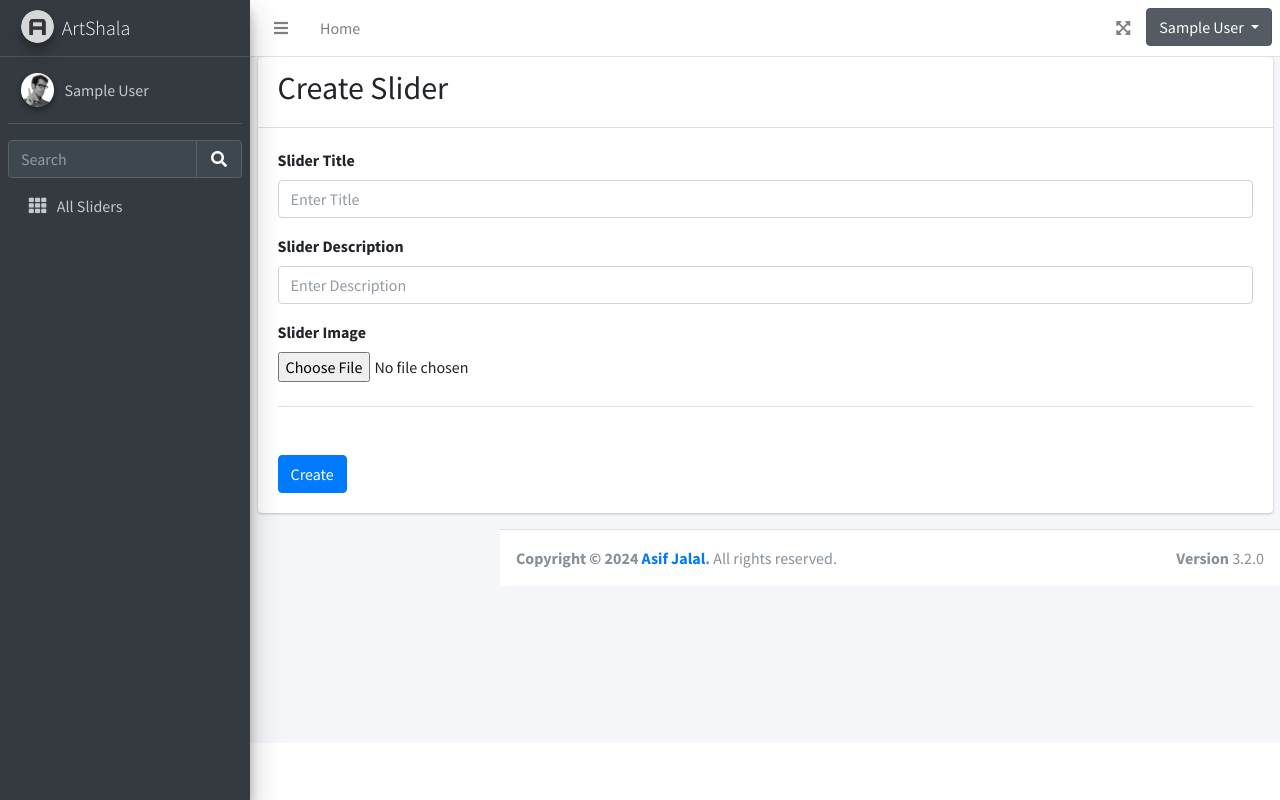
After one commit to AjAsif49/Artshala-using_laravel10, a Laravel app: page /slider/add in a window 1280 px wide. The commit adds this page. Run offline with Laravel 10, Linux system fonts and the light colour scheme; the visitor is signed in with stand-in values (Sample User, id 1); some libraries are stand-ins or nearby versions.

Commit message:
slider store

```diff
--- /dev/null
+++ b/app/Http/Controllers/SliderController.php
@@ -0,0 +1,41 @@
+<?php
+
+namespace App\Http\Controllers;
+
+use App\Models\Slider;
+use Illuminate\Support\Carbon;
+use Illuminate\Http\Request;
+
+class SliderController extends Controller
+{
+    public function Slider(){
+        $sliders = Slider::all();
+        return view('admin.slider.index', compact('sliders'));
+    }
+
+    public function AddSlider(){
+        return view('admin.slider.create');
+    }
+
+    public function StoreSlider(Request $request){
+        $slider_image = $request->file('image');
+
+        $name_generate = hexdec(uniqid());
+        $img_ext = strtolower($slider_image->getClientOriginalExtension());
+        $img_name = $name_generate.'.'.$img_ext;
+        $upload_location = 'image/slider/';
+        $last_img = $upload_location.$img_name;
+        $slider_image -> move($upload_location, $img_name);
+
+        Slider::insert([
+            'title' => $request->title,
+            'description' => $request->description,
+            'image' => $last_img,
+            'created_at' => Carbon::now()
+        ]);
+
+        return redirect()->route('home.slider')->with('success', 'Slider Inserted successfully');
+
+
+    }
+}
--- a/resources/views/admin/includes/script.blade.php
+++ b/resources/views/admin/includes/script.blade.php
@@ -29,6 +29,6 @@
 <!-- AdminLTE App -->
 <script src="{{ asset('backend/dist/js/adminlte.js') }}"></script>
 <!-- AdminLTE for demo purposes -->
-<script src="{{ asset('backend/dist/js/demo.js') }}"></script>
+{{-- <script src="{{ asset('backend/dist/js/demo.js') }}"></script> --}}
 <!-- AdminLTE dashboard demo (This is only for demo purposes) -->
 <script src="{{ asset('backend/dist/js/pages/dashboard.js') }}"></script>
--- a/resources/views/admin/includes/sidebar.blade.php
+++ b/resources/views/admin/includes/sidebar.blade.php
@@ -37,10 +37,10 @@
                with font-awesome or any other icon font library -->
 
           <li class="nav-item">
-            <a href="" class="nav-link {{ request()->routeIs('home.about') ? 'active':'' }}">
+            <a href="{{ route('home.slider') }}" class="nav-link {{ request()->routeIs('home.slider') ? 'active':'' }}">
               <i class="nav-icon fas fa-th"></i>
               <p>
-                About Us
+                All Sliders
               </p>
             </a>
           </li>
--- /dev/null
+++ b/resources/views/admin/slider/create.blade.php
@@ -0,0 +1,34 @@
+@extends('admin.index')
+
+@section('content')
+
+<div class="col-lg-12">
+    <div class="card card-default">
+        <div class="card-header card-header-border-bottom">
+            <h2>Create Slider</h2>
+        </div>
+        <div class="card-body">
+        <form action="{{ route('store.slider') }}" method="POST" enctype="multipart/form-data">
+            @csrf
+                <div class="form-group">
+                    <label for="exampleFormControlInput1">Slider Title</label>
+                    <input type="text" name='title' class="form-control" id="exampleFormControlInput1" placeholder="Enter Title">
+                </div>
+
+                <div class="form-group">
+                    <label for="exampleFormControlInput1">Slider Description</label>
+                    <input type="text" name='description' class="form-control" id="exampleFormControlInput1" placeholder="Enter Description">
+                </div>
+
+                <div class="form-group">
+                    <label for="exampleFormControlFile1">Slider Image</label>
+                    <input type="file" name='image' class="form-control-file" id="exampleFormControlFile1">
+                </div>
+                <div class="form-footer pt-4 pt-5 mt-4 border-top">
+                    <button type="submit" class="btn btn-primary">Create</button>
+                </div>
+            </form>
+        </div>
+    </div>
+
+@endsection
--- a/resources/views/web/includes/head.blade.php
+++ b/resources/views/web/includes/head.blade.php
@@ -2,7 +2,7 @@
   <meta charset="utf-8">
   <meta content="width=device-width, initial-scale=1.0" name="viewport">
 
-  <title>Company Bootstrap Template - Index</title>
+  <title>ArtShala</title>
   <meta content="" name="descriptison">
   <meta content="" name="keywords">
 
--- a/routes/admin.php
+++ b/routes/admin.php
@@ -1,11 +1,16 @@
 <?php
 
 use Illuminate\Support\Facades\Route;
+use App\Http\Controllers\SliderController;
 
 Route::middleware(['auth', 'verified'])->group(function () {
     Route::get('/admin/home', function () {
         return view('admin.pages.home');
     });
 
+    Route::get('/slider/home', [SliderController::class, 'Slider'])->name('home.slider');
+    Route::get('/slider/add', [SliderController::class, 'AddSlider'])->name('add.slider');
+    Route::post('/slider/store', [SliderController::class, 'StoreSlider'])->name('store.slider');
+
 
 });
--- a/routes/web.php
+++ b/routes/web.php
@@ -14,7 +14,7 @@ use Illuminate\Support\Facades\Route;
 |
 */
 
-Route::get('/artshala', function () {
+Route::get('/', function () {
     return view('web.index');
 });
 
```
Also changed, not shown: app/Models/Slider.php (added, +16 -0 lines), resources/views/admin/slider/index.blade.php (added, +50 -0 lines), database/migrations/2024_02_09_133302_create_sliders_table.php (added), public/image/slider/1790432741629911.jpg (added).
